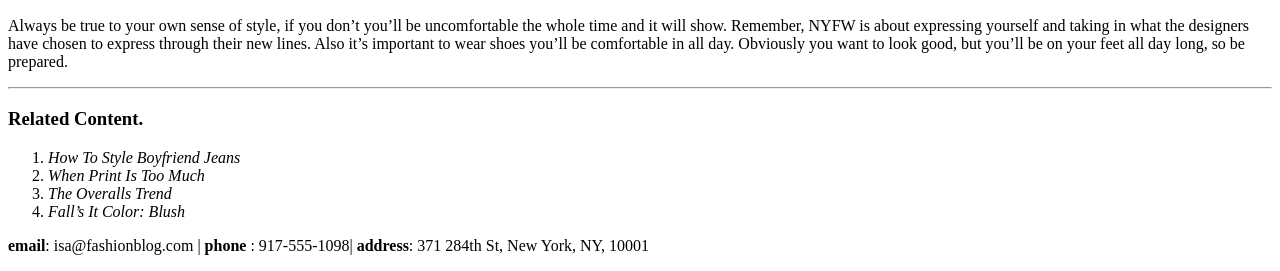
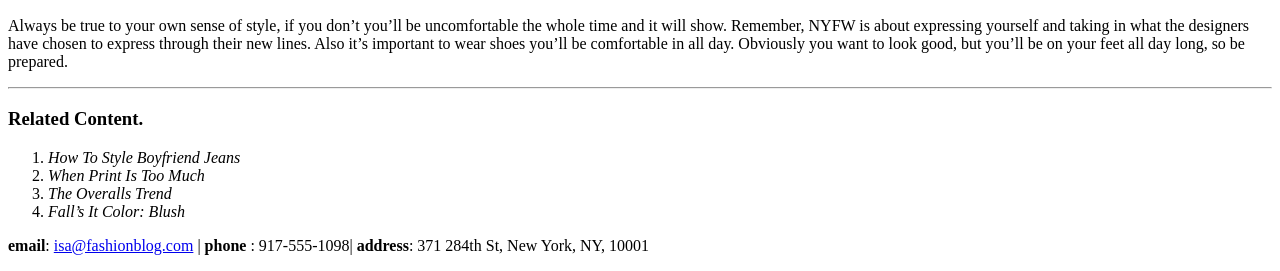
Before and after one commit to naina-rajawat001/fasion_blog, a plain HTML site: page index.html in a window 1280 px wide. Shown: the part 1633-1904 px from the top of the page. Drawn offline with Linux system fonts and the light colour scheme.

Commit message:
anchored email

```diff
--- a/index.html
+++ b/index.html
@@ -79,7 +79,7 @@
         </main>
         <footer id="contact">
             <p>
-                <strong>email</strong>: isa@fashionblog.com |
+                <strong>email</strong>: <a href="mailto:isa@fashionblog.com">isa@fashionblog.com</a> |
                 <strong>phone</strong> : 917-555-1098|
                 <strong>address</strong>: 371 284th St, New York, NY, 10001
             </p>
```
